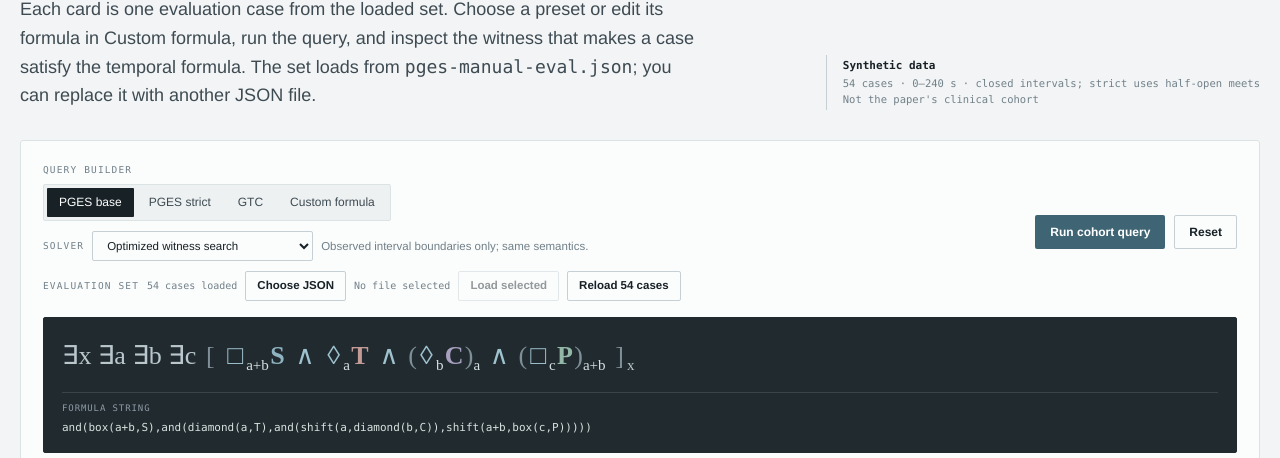
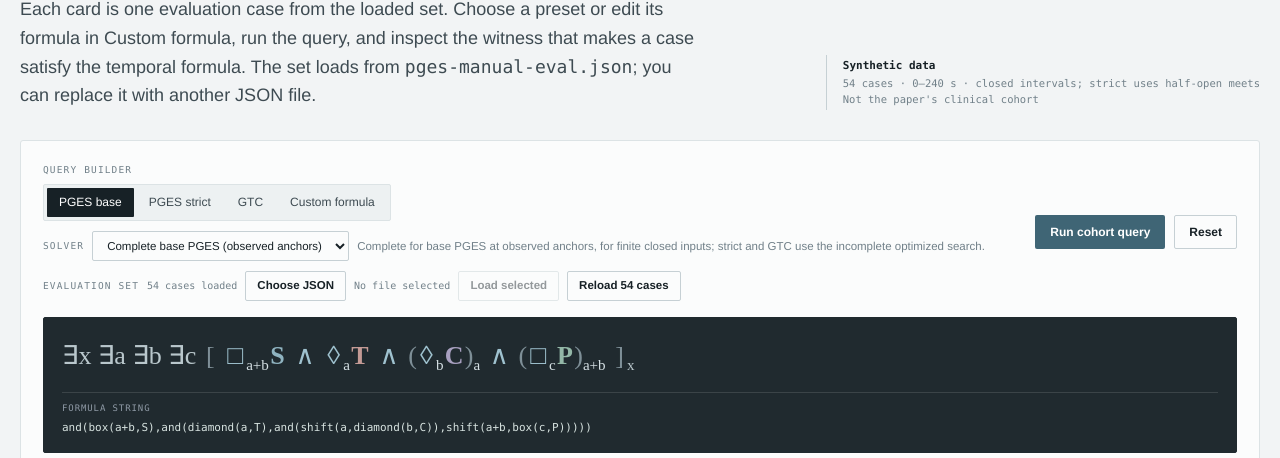
Before and after one commit to yhc29/QEL-demo, a plain HTML site: page qel-playground.html in a window 1280 px wide. Shown: the part 342-800 px from the top of the page. Drawn offline with Linux system fonts and the light colour scheme.

Commit message:
Add complete base PGES search for observed anchors

```diff
--- a/pges-manual-eval.json
+++ b/pges-manual-eval.json
@@ -650,46 +650,46 @@
     },
     {
       "id": "ME14",
-      "category": "strict_contrast",
-      "title": "T contains S: base accepts, strict rejects",
-      "expected": {
-        "shouldMatch": true,
-        "minPatterns": 1,
-        "reason": "Base has a witness; the permissive formula does not enforce this strict condition."
-      },
-      "relation_focus": {
-        "S-T": "T contains S"
-      },
-      "events": {
-        "S": [
-          [
-            30,
-            60
-          ]
-        ],
-        "T": [
-          [
-            10,
-            80
-          ]
-        ],
-        "C": [
-          [
-            40,
-            58
-          ]
-        ],
-        "P": [
-          [
-            60,
+      "category": "base_only_completeness",
+      "title": "Completeness: interior split required",
+      "expected": {
+        "shouldMatch": true,
+        "minPatterns": 1,
+        "reason": "Base PGES holds at x=10 with a=b=c=50; the split at 60 is not an observed endpoint."
+      },
+      "relation_focus": {
+        "T-C": "T and C coincide, so strict exclusions fail."
+      },
+      "events": {
+        "S": [
+          [
+            10,
             110
           ]
-        ]
-      },
-      "note": "T covers the whole seizure and extends into the pre-ictal quiet period. Base only needs a T occurrence in its window; strict fails □10∅ because T intersects [20,30).",
-      "expected_strict": {
-        "shouldMatch": false,
-        "reason": "T=[10,80] intersects the 10 s no-event prefix [20,30), so □10∅ fails."
+        ],
+        "T": [
+          [
+            10,
+            110
+          ]
+        ],
+        "C": [
+          [
+            10,
+            110
+          ]
+        ],
+        "P": [
+          [
+            110,
+            160
+          ]
+        ]
+      },
+      "note": "The base witness needs a split strictly between 10 and 110; endpoint-only search misses it.",
+      "expected_strict": {
+        "shouldMatch": false,
+        "reason": "T and C coincide, so neither T∧¬C nor C∧¬T has a witness."
       }
     },
     {
--- a/qel-playground.html
+++ b/qel-playground.html
@@ -639,10 +639,11 @@
         <div class="solver-row">
           <label class="panel-label" for="solverMode">Solver</label>
           <select id="solverMode" class="solver-select">
-            <option value="optimized" selected>Optimized witness search</option>
-            <option value="paper">Paper boundary scan (Algorithm 3)</option>
+            <option value="complete" selected>Complete base PGES (observed anchors)</option>
+            <option value="optimized">Optimized witness search (incomplete)</option>
+            <option value="paper">Boundary scan (incomplete)</option>
           </select>
-          <span class="solver-hint" id="solverHint">Observed interval boundaries only.</span>
+          <span class="solver-hint" id="solverHint">Complete for base PGES at observed anchors; other presets use the optimized search.</span>
         </div>
         <div class="eval-row">
           <span class="panel-label">Evaluation set</span>
@@ -813,6 +814,7 @@
     halfOpenRecord,
     findMatches,
     findMatchesFiniteCell,
+    findMatchesComplete,
     parseFormulaString,
     formulaToString,
     formatFormula,
@@ -932,7 +934,7 @@
   const state = {
     preset: "pges",
     cMin: 0,
-    solver: "optimized",
+    solver: "complete",
     selectedId: null,
     selectedMatch: 0,
     results: null,
@@ -1079,7 +1081,7 @@
 
   function evaluateQuery(query) {
     const t0 = performance.now();
-    const solve = query.solver === "paper" && findMatchesFiniteCell ? findMatchesFiniteCell : findMatches;
+    const solve = query.solver === "complete" ? findMatchesComplete : query.solver === "paper" ? findMatchesFiniteCell : findMatches;
     const perRecord = DATASET.map(record => ({ record, matches: solve(record, query) }));
     const matches = perRecord.reduce((n, item) => n + item.matches.length, 0);
     const patients = perRecord.filter(item => item.matches.length > 0).length;
@@ -1109,9 +1111,9 @@
     }
     const query = currentQuery();
     if (els.solverHint) {
-      els.solverHint.textContent = query.solver === "paper"
-        ? "Observed boundary quadruples; mirrors Algorithm 3."
-        : "Observed interval boundaries only; same semantics.";
+      els.solverHint.textContent = query.solver === "complete"
+        ? "Complete for base PGES at observed anchors, for finite closed inputs; strict and GTC use the incomplete optimized search."
+        : "Endpoint search is incomplete and may miss valid matches.";
     }
     state.results = evaluateQuery(query);
     state.comparison = {
@@ -1710,7 +1712,7 @@
   els.resetBtn.addEventListener("click", () => {
     state.preset = "pges";
     state.cMin = 0;
-    state.solver = "optimized";
+    state.solver = "complete";
     state.customFormula = PRESET_FORMULAS.pges;
     state.customHalfOpen = false;
     state.customSource = "pges";
@@ -1719,7 +1721,7 @@
     state.selectedMatch = 0;
     els.cMin.value = "0";
     els.cMinVal.textContent = "0";
-    if (els.solverMode) els.solverMode.value = "optimized";
+    if (els.solverMode) els.solverMode.value = "complete";
     els.presetButtons.forEach(b => b.setAttribute("aria-pressed", String(b.dataset.preset === "pges")));
     runQuery();
   });
--- a/qel-query-core.js
+++ b/qel-query-core.js
@@ -786,6 +786,88 @@
     return matches;
   }
 
+  // Complete for the base PGES formula at observed endpoints, on finite closed
+  // input intervals. Decimal Number values are interpreted by their JS string.
+  function findMatchesComplete(record, query) {
+    if (query.kind !== "pges" || query.strict) return findMatches(record, query);
+    const gcd = (a,b) => b ? gcd(b,a%b) : (a < 0n ? -a : a);
+    const rat = value => {
+      const s = String(value).toLowerCase().split('e');
+      const parts = s[0].split('.');
+      const digits = (parts[0] + (parts[1] || ''));
+      let n = BigInt(digits), d = 10n ** BigInt((parts[1] || '').length);
+      const exp = Number(s[1] || 0);
+      if (exp > 0) n *= 10n ** BigInt(exp); else if (exp < 0) d *= 10n ** BigInt(-exp);
+      const g = gcd(n,d); return [n/g,d/g];
+    };
+    const cmp = (a,b) => a[0]*b[1] < b[0]*a[1] ? -1 : a[0]*b[1] > b[0]*a[1] ? 1 : 0;
+    const subR = (a,b) => [a[0]*b[1]-b[0]*a[1],a[1]*b[1]];
+    const mid = (a,b) => [a[0]*b[1]+b[0]*a[1],2n*a[1]*b[1]];
+    const num = a => Number(a[0])/Number(a[1]);
+    const raw = record.events;
+    const intervals = label => {
+      const source = raw && Array.isArray(raw[label]) ? raw[label].map(p => ({a:p[0],b:p[1],lc:true,rc:true})) : (record.supports[label] || []);
+      return source.map(i => {
+        if (!Number.isFinite(i.a) || !Number.isFinite(i.b) || i.lc === false || i.rc === false) throw new Error('Complete PGES search requires finite closed input intervals');
+        return {a:rat(i.a),b:rat(i.b)};
+      }).sort((a,b) => cmp(a.a,b.a));
+    };
+    // Merge closed components exactly, without the tolerance used by norm().
+    const merged = label => {
+      const out=[];
+      for (const i of intervals(label)) {
+        const last=out[out.length-1];
+        if (last && cmp(i.a,last.b)<=0) { if (cmp(i.b,last.b)>0) last.b=i.b; }
+        else out.push({...i});
+      }
+      return out;
+    };
+    const S=merged('S'), T=merged('T'), C=merged('C'), P=merged('P');
+    const points=['S','T','C','P'].flatMap(label => intervals(label).flatMap(i => [i.a,i.b]));
+    const minimum=rat(query.cMin || 0), zero=rat(0), matches=[];
+    if (cmp(minimum,zero)<0) throw new Error('cMin must be nonnegative');
+    for (let si=0; si<S.length; si++) {
+      const s=S[si]; let result=null;
+      for (const x of points) {
+        if (result) break;
+        if (cmp(x,s.a)<0 || cmp(x,s.b)>=0) continue;
+        for (const t of T) {
+          if (result) break;
+          if (cmp(t.b,x)<0) continue;
+          const lowerY=cmp(x,t.a)>0 ? x : t.a;
+          for (const cv of C) {
+            if (result) break;
+            if (cmp(cv.b,lowerY)<=0) continue;
+            for (const p of P) {
+              // z > lowerY and C.a; z >= P.a. Upper bounds are S.b,
+              // P.b (strict because c>0), and P.b-cMin.
+              let lo=lowerY, loStrict=true;
+              const lower=(v,strict) => { const k=cmp(v,lo); if(k>0){lo=v;loStrict=strict;} else if(k===0) loStrict ||= strict; };
+              lower(cv.a,true); lower(p.a,false);
+              let hi=s.b, hiStrict=false;
+              const upper=(v,strict) => { const k=cmp(v,hi); if(k<0){hi=v;hiStrict=strict;} else if(k===0) hiStrict ||= strict; };
+              upper(p.b,true); upper(subR(p.b,minimum),false);
+              const order=cmp(lo,hi);
+              if (order>0 || (order===0 && (loStrict || hiStrict))) continue;
+              const z=order===0 ? lo : mid(lo,hi);
+              const yUpper=cmp(z,cv.b)<0 ? z : cv.b;
+              if (cmp(lowerY,yUpper)>=0) continue;
+              const y=mid(lowerY,yUpper), c=subR(p.b,z);
+              const xv=num(x), av=num(subR(y,x)), bv=num(subR(z,y)), cvn=num(c), zv=num(z);
+              const env={x:xv,a:av,b:bv,c:cvn};
+              result={patientId:record.id,sIndex:si,...env,y:zv,offset:zv,
+                used:findUsed(record,xv,av,bv,cvn,'pges'), support:support(PGES_BODY,env,record), complete:true,
+                exactWitness:{x:x.map(String),a:subR(y,x).map(String),b:subR(z,y).map(String),c:c.map(String)}};
+              break;
+            }
+          }
+        }
+      }
+      if (result) matches.push(result);
+    }
+    return matches;
+  }
+
   root.QELCore = Object.freeze({
     EPS,
     TOL,
@@ -838,6 +920,7 @@
     findMatches,
     boundaryPoints,
     finiteCellPoints,
-    findMatchesFiniteCell
+    findMatchesFiniteCell,
+    findMatchesComplete
   });
 })(typeof globalThis !== "undefined" ? globalThis : this);
```
Also changed, not shown: index.html (+2 -2 lines), tests/complete-pges.js (added, +27 -0 lines), 1 other file.
